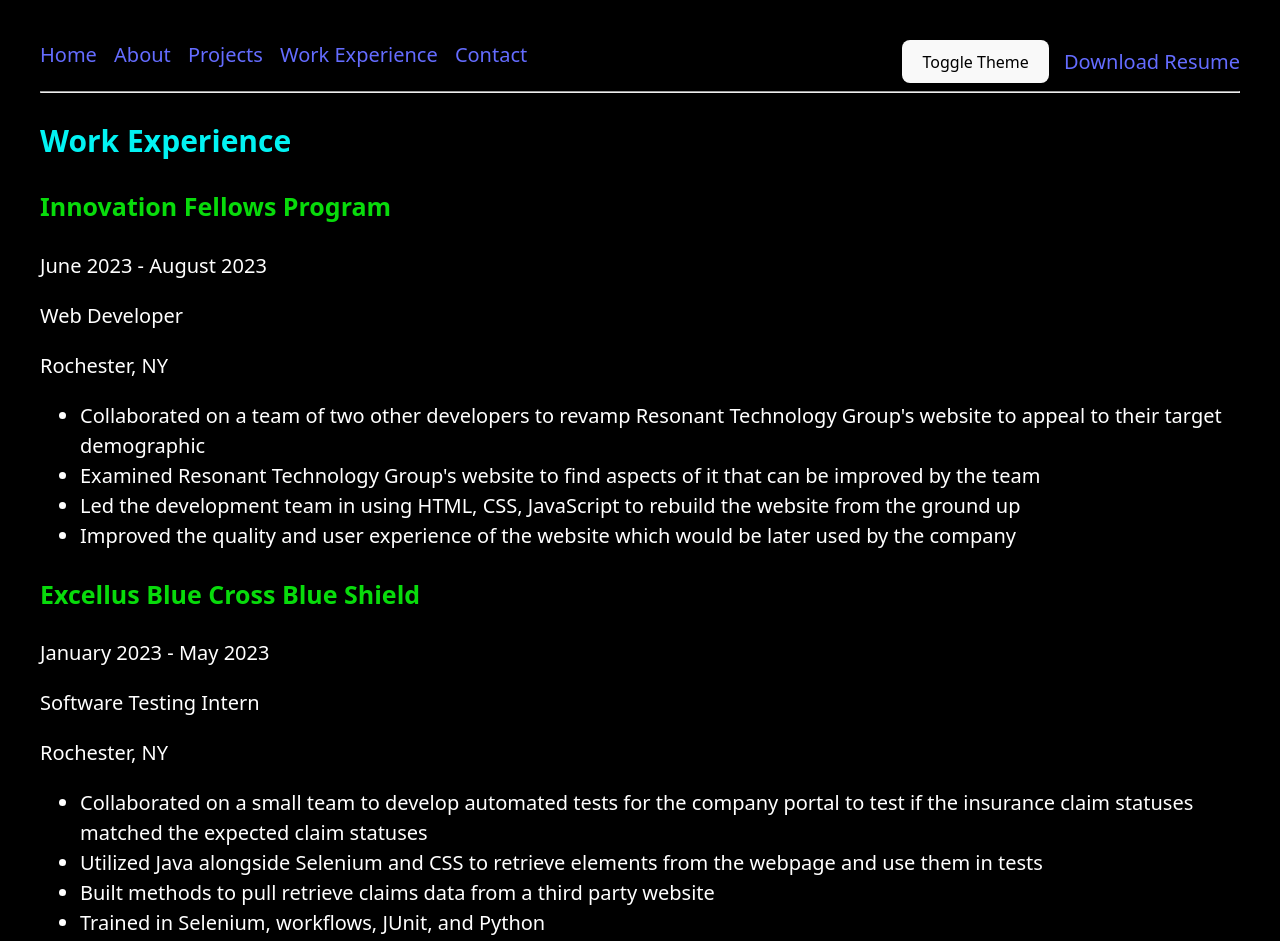
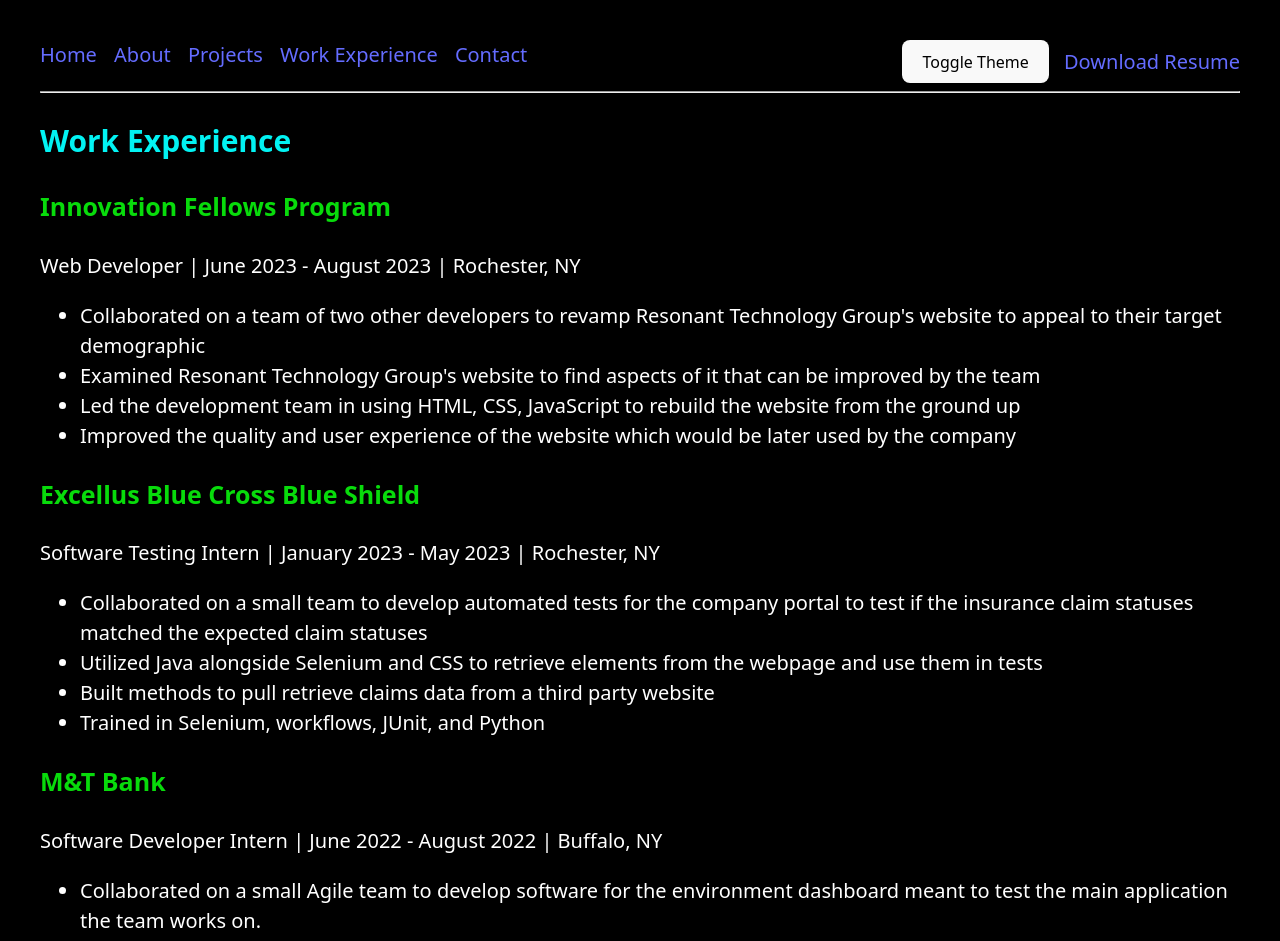
Before and after one commit to rcb2957/portfolio, a React (Vite) app in the folder personal-site/: page /work in a window 1280 px wide. Shown: the top 941 px of the page. Built offline with nearby package versions, Linux system fonts and the light colour scheme.

Commit message:
Reformated dates, location, and job title for all roles under work experience page

```diff
--- a/personal-site/src/Work.jsx
+++ b/personal-site/src/Work.jsx
@@ -8,9 +8,10 @@
 
             {/* Innovation Fellows Work Experience HTML */}
             <h3>Innovation Fellows Program</h3>
-            <p>June 2023 - August 2023</p>
+            <p>Web Developer | June 2023 - August 2023 | Rochester, NY</p>
+            {/* <p>June 2023 - August 2023</p>
             <p>Web Developer</p>
-            <p>Rochester, NY</p>
+            <p>Rochester, NY</p> */}
             <ul>
                 <li>Collaborated on a team of two other developers to revamp Resonant Technology Group&apos;s website to appeal to their target demographic</li>
                 <li>Examined Resonant Technology Group&apos;s website to find aspects of it that can be improved by the team</li>
@@ -20,9 +21,10 @@
 
             {/* Excellus Blue Cross Blue Shield Experience HTML */}
             <h3>Excellus Blue Cross Blue Shield </h3>
-            <p>January 2023 - May 2023</p>
+            <p>Software Testing Intern | January 2023 - May 2023 | Rochester, NY</p>
+            {/* <p>January 2023 - May 2023</p>
             <p>Software Testing Intern</p>
-            <p>Rochester, NY</p>
+            <p>Rochester, NY</p> */}
             <ul>
                 <li>Collaborated on a small team to develop automated tests for the company portal to test if the insurance claim statuses matched the expected claim statuses</li>
                 <li>Utilized Java alongside Selenium and CSS to retrieve elements from the webpage and use them in tests</li>
@@ -32,9 +34,10 @@
 
             {/* M&T Bank Experience HTML */}
             <h3>M&T Bank</h3>
-            <p>June 2022 - August 2022</p>
+            <p>Software Developer Intern | June 2022 - August 2022 | Buffalo, NY</p>
+            {/* <p>June 2022 - August 2022</p>
             <p>Software Developer Intern</p>
-            <p>Buffalo, NY</p>
+            <p>Buffalo, NY</p> */}
             <ul>
                 <li>Collaborated on a small Agile team to develop software for the environment dashboard meant to test the main application the team works on.</li>
                 <li>Utilized Angular and created methods to make SOAP and REST API calls to get data from the backend server.</li>
```
